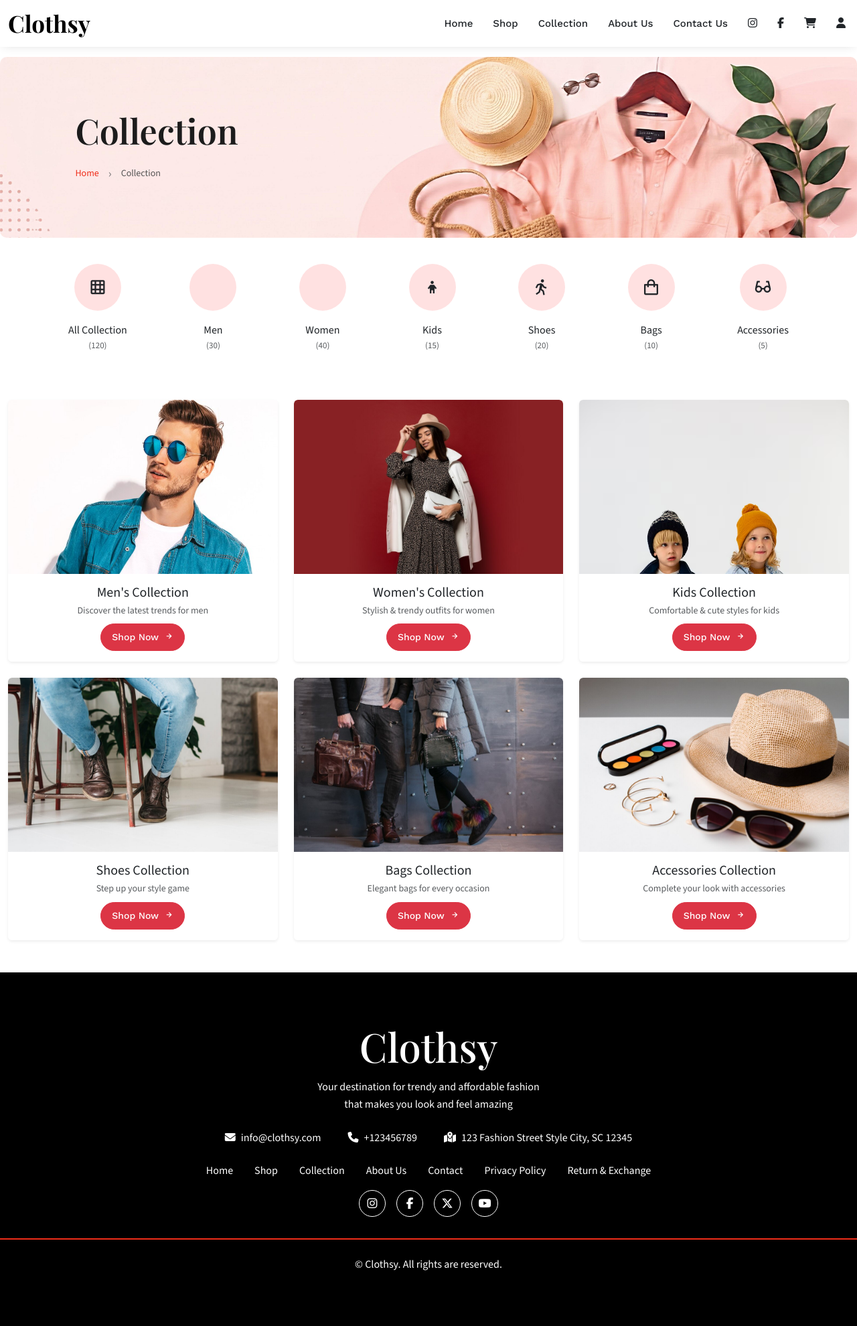
After one commit to kuldeep0932/clothsyE, a PHP site: page /clothsyE/collection.php in a window 1280 px wide. The commit adds this page. Shown: the whole page at 67% size. Run offline with PHP 8.4, Linux system fonts and the light colour scheme; some libraries are stand-ins or nearby versions; some web fonts are replaced.

Commit message:
added collection page

```diff
--- a/assets/css/style.css
+++ b/assets/css/style.css
@@ -1142,20 +1142,82 @@ input[type="checkbox"] {
 
 .size_btn_group .btn:hover,
 .size_btn_group .btn:focus,
-.size_btn_group .btn.active, .quantity_inputsbox .btn:hover {
+.size_btn_group .btn.active,
+.quantity_inputsbox .btn:hover {
   background-color: var(--primary-color) !important;
 }
-.quantity_inputsbox > * {
-    border-color: #ddd;
+
+.quantity_inputsbox>* {
+  border-color: #ddd;
 }
-.quantity_inputsbox .btn:hover{
+
+.quantity_inputsbox .btn:hover {
   border-color: var(--primary-color);
 }
 
-.quantity_inputsbox .btn, .quantity_inputsbox input {
-    padding: 5px 13px !important;
+.quantity_inputsbox .btn,
+.quantity_inputsbox input {
+  padding: 5px 13px !important;
 }
+
 /* quick view popup css end */
+
+/* collection page css start */
+.collection_page_container {
+  max-width: 1100px !important;
+  width: 100% !important;
+}
+
+.collection-card {
+  border-radius: 8px;
+  overflow: hidden;
+}
+
+.collection-card img {
+  width: 100%;
+  height: 180px;
+  object-fit: cover;
+}
+
+.collection-card .card-body {
+  padding: 12px 10px 15px;
+}
+
+.collection-card .card-title {
+  font-size: 15px;
+  font-weight: 600;
+}
+
+.collection-card .card-text {
+  font-size: 10px;
+}
+
+.collection-card .btn {
+  font-size: 10px;
+  padding: 4px 12px;
+}
+
+.image_collection {
+  height: 100%;
+  max-height: 260px;
+  object-fit: cover;
+  overflow: hidden;
+}
+
+.image_collection img {
+  transition: transform 1s ease;
+}
+
+.collec_card:hover img {
+  transform: scale(1.05);
+  transition: transform 1s ease;
+}
+
+
+
+/* collection page css end *
+
+
 
 
 /* media quiries */
--- /dev/null
+++ b/collection.php
@@ -0,0 +1,289 @@
+<?php include('./templates/header.php'); ?>
+
+<!-- page header section banner start -->
+<section class="clothsy-shop-banner">
+    <div class="container">
+
+        <div class="clothsy-shop-banner-content">
+
+            <h1>Collection</h1>
+
+            <div class="clothsy-breadcrumb">
+                <a href="/">Home</a>
+                <span class="arrow">›</span>
+                <span class="current">Collection</span>
+            </div>
+
+        </div>
+    </div>
+</section>
+<!-- page header section banner end -->
+
+
+<!-- Category Section -->
+<section class="py-4 collection_section">
+    <div class="container collection_page_container">
+
+        <div class="d-flex justify-content-between align-items-start flex-nowrap">
+
+            <!-- All Collection -->
+            <a href="#"
+               class="text-decoration-none text-dark d-flex flex-column align-items-center text-center">
+                <div class="rounded-circle d-flex align-items-center justify-content-center mb-3"
+                     style="width: 70px; height: 70px; background-color: #ffe1e1;">
+                    <i class="bx bx-grid fs-3"></i>
+                </div>
+                <span class="fw-medium">All Collection</span>
+                <small class="text-muted">(120)</small>
+            </a>
+
+            <!-- Men -->
+            <a href="#"
+               class="text-decoration-none text-dark d-flex flex-column align-items-center text-center">
+                <div class="rounded-circle d-flex align-items-center justify-content-center mb-3"
+                     style="width: 70px; height: 70px; background-color: #ffe1e1;">
+                    <i class="bx bx-t-shirt fs-3"></i>
+                </div>
+                <span class="fw-medium">Men</span>
+                <small class="text-muted">(30)</small>
+            </a>
+
+            <!-- Women -->
+            <a href="#"
+               class="text-decoration-none text-dark d-flex flex-column align-items-center text-center">
+                <div class="rounded-circle d-flex align-items-center justify-content-center mb-3"
+                     style="width: 70px; height: 70px; background-color: #ffe1e1;">
+                    <i class="bx bx-dress fs-3"></i>
+                </div>
+                <span class="fw-medium">Women</span>
+                <small class="text-muted">(40)</small>
+            </a>
+
+            <!-- Kids -->
+            <a href="#"
+               class="text-decoration-none text-dark d-flex flex-column align-items-center text-center">
+                <div class="rounded-circle d-flex align-items-center justify-content-center mb-3"
+                     style="width: 70px; height: 70px; background-color: #ffe1e1;">
+                    <i class="bx bx-child fs-3"></i>
+                </div>
+                <span class="fw-medium">Kids</span>
+                <small class="text-muted">(15)</small>
+            </a>
+
+            <!-- Shoes -->
+            <a href="#"
+               class="text-decoration-none text-dark d-flex flex-column align-items-center text-center">
+                <div class="rounded-circle d-flex align-items-center justify-content-center mb-3"
+                     style="width: 70px; height: 70px; background-color: #ffe1e1;">
+                    <i class="bx bx-walk fs-3"></i>
+                </div>
+                <span class="fw-medium">Shoes</span>
+                <small class="text-muted">(20)</small>
+            </a>
+
+            <!-- Bags -->
+            <a href="#"
+               class="text-decoration-none text-dark d-flex flex-column align-items-center text-center">
+                <div class="rounded-circle d-flex align-items-center justify-content-center mb-3"
+                     style="width: 70px; height: 70px; background-color: #ffe1e1;">
+                    <i class="bx bx-shopping-bag fs-3"></i>
+                </div>
+                <span class="fw-medium">Bags</span>
+                <small class="text-muted">(10)</small>
+            </a>
+
+            <!-- Accessories -->
+            <a href="#"
+               class="text-decoration-none text-dark d-flex flex-column align-items-center text-center">
+                <div class="rounded-circle d-flex align-items-center justify-content-center mb-3"
+                     style="width: 70px; height: 70px; background-color: #ffe1e1;">
+                    <i class="bx bx-glasses fs-3"></i>
+                </div>
+                <span class="fw-medium">Accessories</span>
+                <small class="text-muted">(5)</small>
+            </a>
+
+        </div>
+
+    </div>
+</section>
+
+
+<!-- Collections Section -->
+<section class="py-5">
+    <div class="container">
+
+        <div class="row row-gap-4">
+
+            <!-- Men's Collection -->
+            <div class="col-12 col-md-4">
+                <div class="card border-0 shadow-sm overflow-hidden h-100 collec_card">
+
+                    <div class="image_collection"><img src="assets/images/category4.jpg"
+                         class="card-img-top"
+                         alt="Men's Collection"></div>
+
+                    <div class="card-body text-center bg-white">
+
+                        <h5 class="card-title mb-1">
+                            Men's Collection
+                        </h5>
+
+                        <p class="card-text text-muted small mb-2">
+                            Discover the latest trends for men
+                        </p>
+
+                        <a href="#" class="btn btn-sm btn-danger rounded-pill px-3">
+                            Shop Now
+                            <i class="bx bx-right-arrow-alt ms-1"></i>
+                        </a>
+
+                    </div>
+                </div>
+            </div>
+
+
+            <!-- Women's Collection -->
+            <div class="col-12 col-md-4">
+                <div class="card border-0 shadow-sm overflow-hidden h-100 collec_card">
+
+                    <div class="image_collection"><img src="assets/images/category3.jpg"
+                         class="card-img-top"
+                         alt="Women's Collection"></div>
+
+                    <div class="card-body text-center bg-white">
+
+                        <h5 class="card-title mb-1">
+                            Women's Collection
+                        </h5>
+
+                        <p class="card-text text-muted small mb-2">
+                            Stylish & trendy outfits for women
+                        </p>
+
+                        <a href="#" class="btn btn-sm btn-danger rounded-pill px-3">
+                            Shop Now
+                            <i class="bx bx-right-arrow-alt ms-1"></i>
+                        </a>
+
+                    </div>
+                </div>
+            </div>
+
+
+            <!-- Kids Collection -->
+            <div class="col-12 col-md-4">
+                <div class="card border-0 shadow-sm overflow-hidden h-100 collec_card">
+
+                    <div class="image_collection"><img src="assets/images/category2.avif"
+                         class="card-img-top"
+                         alt="Kids Collection"></div>
+
+                    <div class="card-body text-center bg-white">
+
+                        <h5 class="card-title mb-1">
+                            Kids Collection
+                        </h5>
+
+                        <p class="card-text text-muted small mb-2">
+                            Comfortable & cute styles for kids
+                        </p>
+
+                        <a href="#" class="btn btn-sm btn-danger rounded-pill px-3">
+                            Shop Now
+                            <i class="bx bx-right-arrow-alt ms-1"></i>
+                        </a>
+
+                    </div>
+                </div>
+            </div>
+
+
+            <!-- Shoes Collection -->
+            <div class="col-12 col-md-4">
+                <div class="card border-0 shadow-sm overflow-hidden h-100 collec_card">
+
+                    <div class="image_collection"><img src="assets/images/category6.jpg"
+                         class="card-img-top"
+                         alt="Shoes Collection"></div>
+
+                    <div class="card-body text-center bg-white">
+
+                        <h5 class="card-title mb-1">
+                            Shoes Collection
+                        </h5>
+
+                        <p class="card-text text-muted small mb-2">
+                            Step up your style game
+                        </p>
+
+                        <a href="#" class="btn btn-sm btn-danger rounded-pill px-3">
+                            Shop Now
+                            <i class="bx bx-right-arrow-alt ms-1"></i>
+                        </a>
+
+                    </div>
+                </div>
+            </div>
+
+
+            <!-- Bags Collection -->
+            <div class="col-12 col-md-4">
+                <div class="card border-0 shadow-sm overflow-hidden h-100 collec_card">
+
+                    <div class="image_collection"><img src="assets/images/category5.jpg"
+                         class="card-img-top"
+                         alt="Bags Collection"></div>
+
+                    <div class="card-body text-center bg-white">
+
+                        <h5 class="card-title mb-1">
+                            Bags Collection
+                        </h5>
+
+                        <p class="card-text text-muted small mb-2">
+                            Elegant bags for every occasion
+                        </p>
+
+                        <a href="#" class="btn btn-sm btn-danger rounded-pill px-3">
+                            Shop Now
+                            <i class="bx bx-right-arrow-alt ms-1"></i>
+                        </a>
+
+                    </div>
+                </div>
+            </div>
+
+
+            <!-- Accessories Collection -->
+            <div class="col-12 col-md-4">
+                <div class="card border-0 shadow-sm overflow-hidden h-100 collec_card">
+
+                    <div class="image_collection"><img src="assets/images/category1.jpg"
+                         class="card-img-top"
+                         alt="Accessories Collection"></div>
+
+                    <div class="card-body text-center bg-white">
+
+                        <h5 class="card-title mb-1">
+                            Accessories Collection
+                        </h5>
+
+                        <p class="card-text text-muted small mb-2">
+                            Complete your look with accessories
+                        </p>
+
+                        <a href="#" class="btn btn-sm btn-danger rounded-pill px-3">
+                            Shop Now
+                            <i class="bx bx-right-arrow-alt ms-1"></i>
+                        </a>
+
+                    </div>
+                </div>
+            </div>
+
+        </div>
+
+    </div>
+</section>
+<?php include('./templates/footer.php'); ?>
--- a/templates/header.php
+++ b/templates/header.php
@@ -24,6 +24,8 @@ $isLoggedIn = isset($_SESSION['logged_in']) && $_SESSION['logged_in'] === true;
   <link rel="stylesheet" href="https://cdnjs.cloudflare.com/ajax/libs/slick-carousel/1.9.0/slick-theme.css" />
   <link rel="stylesheet" href="https://cdnjs.cloudflare.com/ajax/libs/font-awesome/6.7.2/css/all.min.css" />
   <link href="https://cdn.jsdelivr.net/npm/bootstrap@5.3.3/dist/css/bootstrap.min.css" rel="stylesheet" />
+  <link href="https://cdn.boxicons.com/3.0.8/fonts/basic/boxicons.min.css" rel="stylesheet">
+   <link rel="stylesheet" href="https://cdnjs.cloudflare.com/ajax/libs/boxicons/2.1.4/css/boxicons.min.css">
   <script src="https://cdn.jsdelivr.net/npm/bootstrap@5.3.3/dist/js/bootstrap.bundle.min.js"></script>
   <link rel="stylesheet" href="https://cdnjs.cloudflare.com/ajax/libs/font-awesome/6.7.2/css/all.min.css" />
   <link rel="stylesheet" href="./assets/css/style.css" />
```
